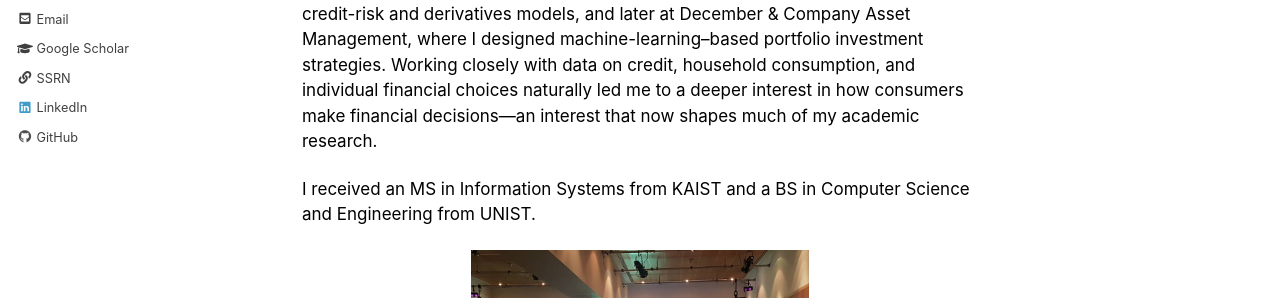
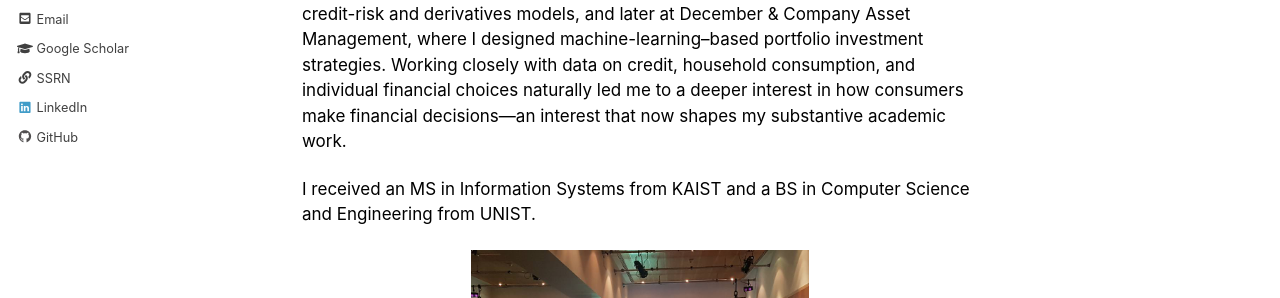
Before and after one commit to jonghkim/jonghkim.github.io, a Jekyll site: the page built from index.md, in a window 1280 px wide and 900 px high. Shown: the part 358-656 px from the top of the window. Built offline with Jekyll 4.4.1, drawn with Linux system fonts in a browser that asks for light colours; some of the changed text lies outside the part shown.

Commit message:
update bio

```diff
--- a/index.md
+++ b/index.md
@@ -6,7 +6,7 @@ Welcome :) I am a PhD candidate in Quantitative Marketing at Johnson, Cornell Un
 
 My research interests lie at the intersection of econometrics, Bayesian methods, and machine learning. Currently, I am developing a framework for valid statistical inference using large language models. Substantively, I study consumer behavior in housing markets and consumer financial decision-making more broadly.
 
-Prior to my doctoral studies, I spent five years in industry as a quantitative researcher in Seoul—first at NICE Pricing and Information, where I developed credit-risk and derivatives models, and later at December & Company Asset Management, where I designed machine-learning–based portfolio investment strategies. Working closely with data on credit, household consumption, and individual financial choices naturally led me to a deeper interest in how consumers make financial decisions—an interest that now shapes much of my academic research.
+Prior to my doctoral studies, I spent five years in industry as a quantitative researcher in Seoul—first at NICE Pricing and Information, where I developed credit-risk and derivatives models, and later at December & Company Asset Management, where I designed machine-learning–based portfolio investment strategies. Working closely with data on credit, household consumption, and individual financial choices naturally led me to a deeper interest in how consumers make financial decisions—an interest that now shapes my substantive academic work.
 
 I received an MS in Information Systems from KAIST and a BS in Computer Science and Engineering from UNIST.
 
```
